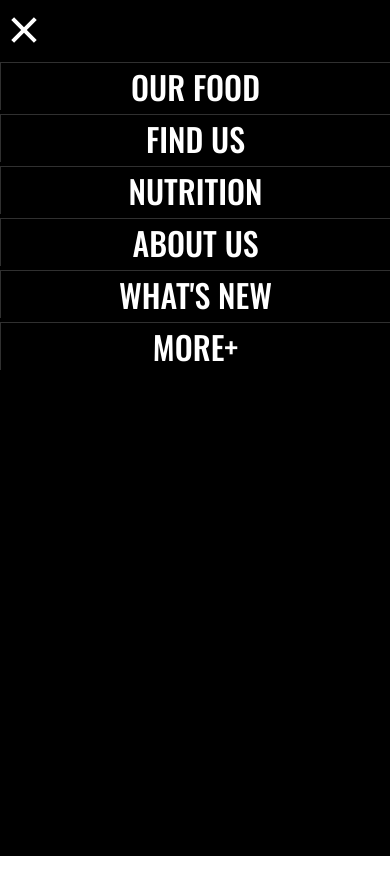
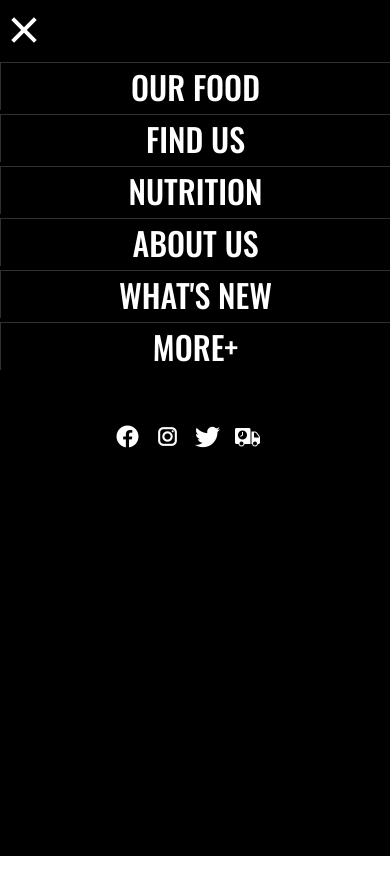
Before and after one commit to RamonMauricioDev/Tacobell-clone, a React (Create React App) app: page / in a window 390 px wide. Both pictures are taken after a click on the icon 24 px from the left and 36 px from the top of the page. Shown: the top 894 px of the page. Built offline with nearby package versions, Linux system fonts and the light colour scheme; the HTML template or start-up script is replaced by a standard one.

Commit message:
Navbar contact icons added to the responsive menu.

```diff
--- a/src/component/navbar/Navbar.jsx
+++ b/src/component/navbar/Navbar.jsx
@@ -20,6 +20,15 @@ const Menu = () => (
   </>
 )
 
+const Contact = () => (
+  <>
+    <li className='Navbar__links'> <a href=""> <img src={Facebook}/> </a></li>
+    <li className='Navbar__links'> <a href=""> <img src={Instagram}/> </a></li>
+    <li className='Navbar__links'> <a href=""> <img src={Twitter}/> </a></li>
+    <li className='Navbar__links'> <a href=""> <img src={Delivery}/></a></li>
+  </>
+)
+
 const Navbar = () => {
   const [toggleMenu, setToggleMenu] = useState(false);
 
@@ -31,6 +40,12 @@ const Navbar = () => {
               <RiCloseLine color="#fff" size={48} onClick={() => setToggleMenu(false)} />
               <ul className='Navbar__responsive-menu-list'>
                 <Menu />
+              </ul>
+              <ul className='Navbar__contact'>
+                <li className='Navbar__links'> <a href=""> <img src={Facebook}/> </a></li>
+                <li className='Navbar__links'> <a href=""> <img src={Instagram}/> </a></li>
+                <li className='Navbar__links'> <a href=""> <img src={Twitter}/> </a></li>
+                <li className='Navbar__links'> <a href=""> <img src={Delivery}/></a></li>
               </ul>
             </div>
           :
@@ -52,10 +67,7 @@ const Navbar = () => {
             <Menu />
         </ul>
         <ul className='Navbar__contact'>
-          <li className='Navbar__links'> <a href=""> <img src={Facebook}/> </a></li>
-          <li className='Navbar__links'> <a href=""> <img src={Instagram}/> </a></li>
-          <li className='Navbar__links'> <a href=""> <img src={Twitter}/> </a></li>
-          <li className='Navbar__links'> <a href=""> <img src={Delivery}/></a></li>
+          <Contact />
         </ul>
       </div>
     </div>
--- a/src/component/navbar/navbar.css
+++ b/src/component/navbar/navbar.css
@@ -101,6 +101,10 @@
     ::-webkit-scrollbar{
         display: none;
     }
+
+    .Navbar__contact{
+        margin-inline: auto;
+    }
 }
 
 @media screen and (max-width: 700px) {
@@ -119,4 +123,8 @@
         border-color: var(--navbar-item-color);
         border-style: solid none none solid;
     }
+
+    .Navbar__contact{
+        margin-inline: auto;
+    }
 }
```
